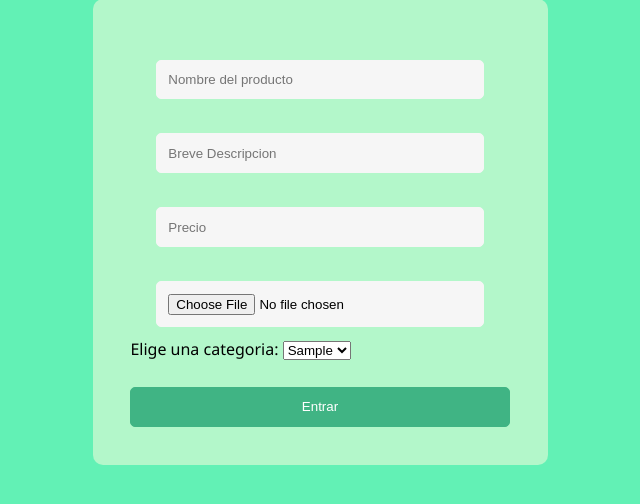
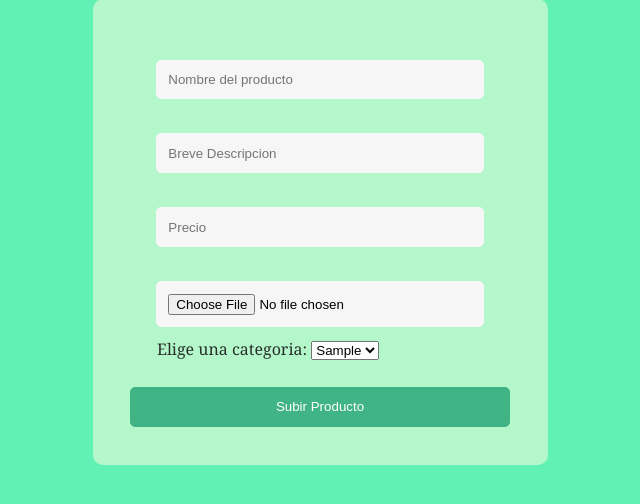
Before and after one commit to GuillermoOvejeroSanchez/ecomueble, a PHP site: page /subir in a window 1280 px wide. Shown: the part 208-712 px from the top of the page, without its empty margins (320-960 px from the left). Run offline with PHP 8.4, Linux system fonts and the light colour scheme; tables that the repository leaves empty hold one stand-in row (values such as "Sample post").

Commit message:
estilos y cositas

```diff
--- a/app/css/default.css
+++ b/app/css/default.css
@@ -201,3 +201,9 @@ footer{
 .categorias li a:hover {
     background-size: 100% 100%;
 }
+
+label {
+    font-family: Cambria, Cochin, Georgia, Times, 'Times New Roman', serif;
+    color: rgb(41, 48, 43);
+    margin-left: 7%;
+}
--- a/app/views/subir.php
+++ b/app/views/subir.php
@@ -39,7 +39,7 @@
             <!-- -->
 
 
-            <div> <button type='submit' name='submit_producto'>Entrar</button></div>
+            <div> <button type='submit' name='submit_producto'>Subir Producto</button></div>
             </form>
 
         </div>
```
Also changed, not shown: app/controllers/catalogo.php (+8 -6 lines).
